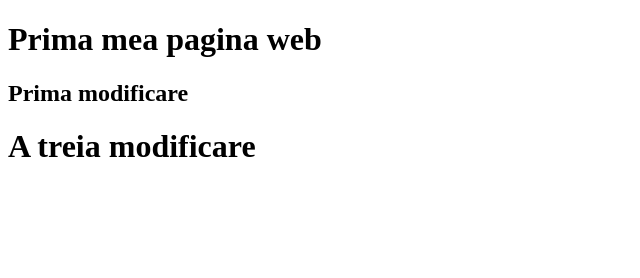
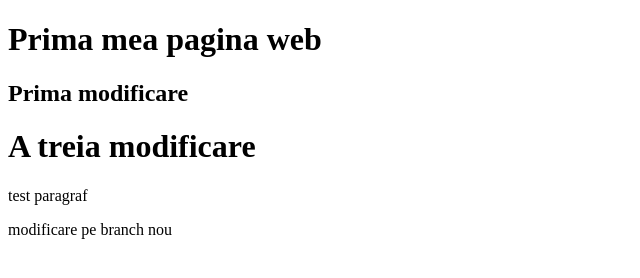
Before and after one commit to Otterisa/Demo, a plain HTML site: page index.html in a window 1280 px wide. Shown: the whole page, without its empty margins (0-640 px from the left). Drawn offline with Linux system fonts and the light colour scheme.

Commit message:
modificare pe branch nou

```diff
--- a/index.html
+++ b/index.html
@@ -7,5 +7,9 @@
     <h1>Prima mea pagina web</h1>
     <h2>Prima modificare</h2>
     <h1>A treia modificare</h1>
+
+    <p>test paragraf</p>
+
+    <p>modificare pe branch nou</p>
   </body>
 </html>
```
Also changed, not shown: branchNou.html (added, +9 -0 lines).
